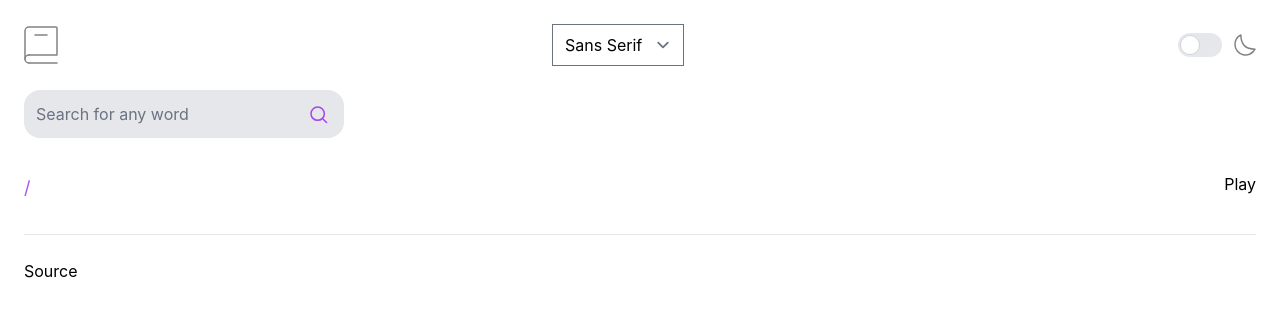
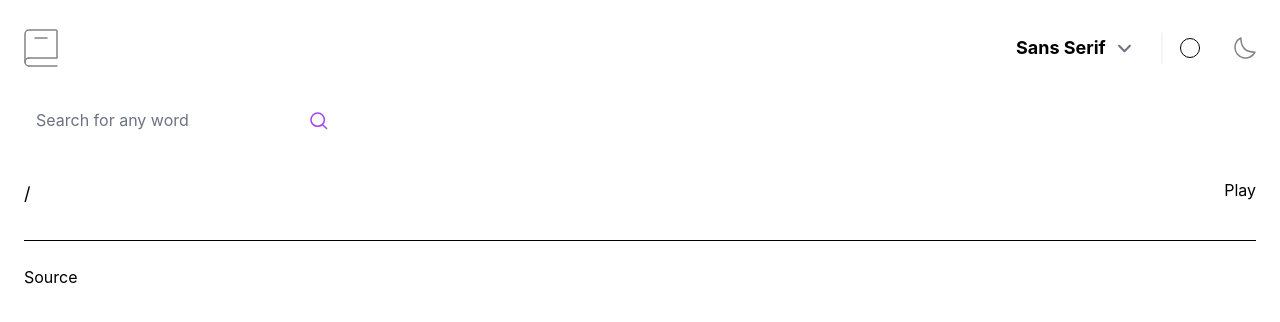
Before and after one commit to dominicva/dictionary-app, a React (Vite) app: page / in a window 1280 px wide. Shown: the top 322 px of the page. Built offline with nearby package versions, Linux system fonts and the light colour scheme.

Commit message:
feat: minor header styles

```diff
--- a/src/components/Header.tsx
+++ b/src/components/Header.tsx
@@ -13,15 +13,22 @@ export default function Header({ setTheme }) {
   }
 
   return (
-    <header className="flex items-center justify-between bg-white dark:bg-black">
+    <header className="flex items-center justify-between">
       <div>
         <img src={logo} alt="Logo" />
       </div>
-      <select name="font" id="font">
+      <div className="flex items-center">
+        <select
+          name="font"
+          id="font"
+          className="w-30 border-none text-lg font-bold leading-8"
+        >
           <option value="">Sans Serif</option>
           <option value="">Serif</option>
           <option value="">Mono</option>
         </select>
+
+        <hr className="h-0.25 w-8 rotate-90 text-gray-light" />
 
         <label className="relative inline-flex cursor-pointer items-center">
           <input
@@ -31,11 +38,12 @@ export default function Header({ setTheme }) {
             checked={theme === "dark"}
             onChange={switchTheme}
           />
-        <div className="peer h-6 w-11 rounded-full bg-gray-200 after:absolute after:top-[2px] after:left-[2px] after:h-5 after:w-5 after:rounded-full after:border after:border-gray-300 after:bg-white after:transition-all after:content-[''] peer-checked:bg-blue-600 peer-checked:after:translate-x-full peer-checked:after:border-white peer-focus:outline-none peer-focus:ring-4 peer-focus:ring-blue-300 dark:border-gray-600 dark:bg-gray-700 dark:peer-focus:ring-blue-800"></div>
-        <span className="ml-3 text-sm font-medium text-gray-900 dark:text-gray-300">
+          <div className="bg-gray-200 after:border-gray-300 after:bg-white peer-checked:bg-blue-600 peer-checked:after:border-white peer-focus:ring-blue-300 dark:border-gray-600 dark:bg-gray-700 dark:peer-focus:ring-blue-800 peer h-6 w-11 rounded-full after:absolute after:top-[2px] after:left-[2px] after:h-5 after:w-5 after:rounded-full after:border after:transition-all after:content-[''] peer-checked:after:translate-x-full peer-focus:outline-none peer-focus:ring-4"></div>
+          <span className="text-gray-900 dark:text-gray-300 ml-3 text-sm font-medium">
             <img src={moonIcon} alt="Color mode" />
           </span>
         </label>
+      </div>
     </header>
   );
 }
--- a/tailwind.config.cjs
+++ b/tailwind.config.cjs
@@ -8,6 +8,17 @@ module.exports = {
       serif: ["Lora", "serif"],
       mono: ["Inconsolata", "monospace"],
     },
+    colors: {
+      "gray-darkest": "#050505",
+      "gray-darker": "#1F1F1F",
+      "gray-dark": "#2D2D2D",
+      gray: "#3A3A3A",
+      "gray-lighter": "#757575",
+      "gray-light": "#E9E9E9",
+      "gray-lightest": "#F4F4F4",
+      purple: "#A445ED",
+      crimson: "#FF5252",
+    },
     extend: {},
   },
   plugins: [require("@tailwindcss/forms")],
```
Lines whose indentation alone changed are shown as unchanged.
